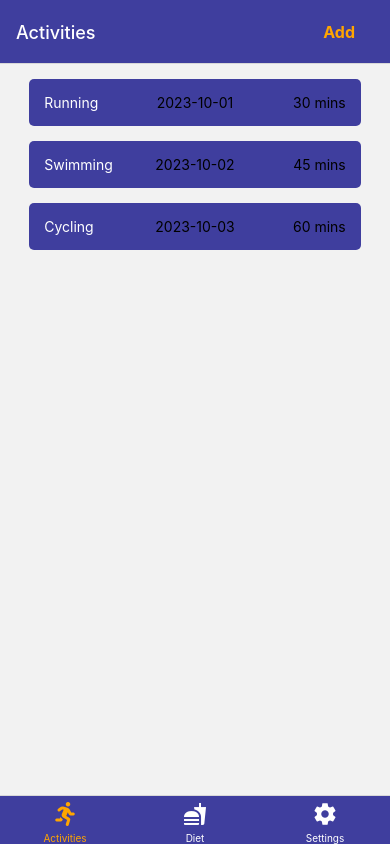
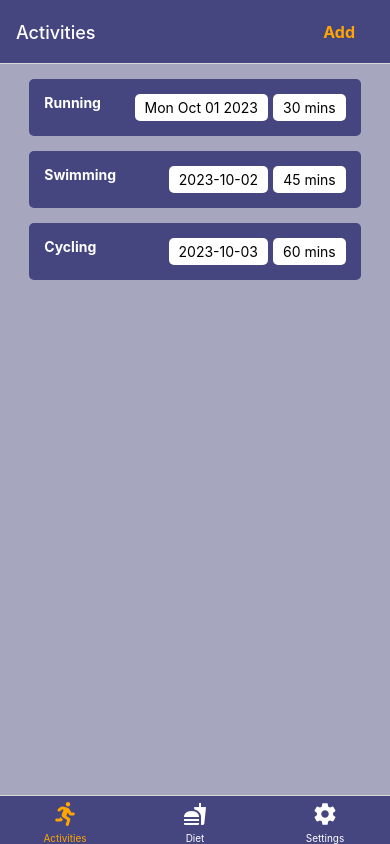
Before and after one commit to daodaojiang622/daodaojiang622-CS5520-FA2024-Vancouver-Assignment2, a React Native app in the folder activity_diet_tracker_app/: screen / in a window 390 px wide. Built offline with nearby package versions, Linux system fonts and the light colour scheme.

Commit message:
complete stying for activities

```diff
--- a/activity_diet_tracker_app/App.js
+++ b/activity_diet_tracker_app/App.js
@@ -58,10 +58,10 @@ function BottomTabs() {
 
         ),
         tabBarStyle: {
-          backgroundColor: '#3f3e9e',
+          backgroundColor: '#454580',
         },
         headerStyle: {
-          backgroundColor: "#3f3e9e",
+          backgroundColor: "#454580",
         },
         tabBarActiveTintColor: 'orange',
         tabBarInactiveTintColor: 'white',
@@ -102,9 +102,8 @@ export default function App() {
         initialRouteName="BottomTabs"
         screenOptions={{
           headerStyle: {
-            backgroundColor: '#3f3e9e',
+            backgroundColor: '#454580',
           },
-          headerTintColor: 'white',
         }}
       >
         <Stack.Screen
@@ -130,7 +129,7 @@ export default function App() {
 const styles = StyleSheet.create({
   screenContainer: {
     flex: 1,
-    backgroundColor: background, // Set the background color to #bf6332
+    backgroundColor: '#a6a6bf'
   },
   addButtonText: {
     color: 'orange',
--- a/activity_diet_tracker_app/Components/TabBarIcon.js
+++ b/activity_diet_tracker_app/Components/TabBarIcon.js
@@ -24,7 +24,6 @@ const TabBarIcon = ({ routeName, iconStyle }) => {
 const styles = StyleSheet.create({
   icon: {
     fontSize: 24,
-    color: 'white',
   },
 });
 
--- a/activity_diet_tracker_app/Screens/ActivitiesScreen.js
+++ b/activity_diet_tracker_app/Screens/ActivitiesScreen.js
@@ -2,7 +2,7 @@ import React from 'react';
 import { View, Text, StyleSheet, FlatList } from 'react-native';
 
 const activities = [
-  { id: '1', name: 'Running', date: '2023-10-01', duration: '30 mins' },
+  { id: '1', name: 'Running', date: 'Mon Oct 01 2023', duration: '30 mins' },
   { id: '2', name: 'Swimming', date: '2023-10-02', duration: '45 mins' },
   { id: '3', name: 'Cycling', date: '2023-10-03', duration: '60 mins' },
 ];
@@ -10,8 +10,12 @@ const activities = [
 const ActivityItem = ({ name, date, duration }) => (
   <View style={styles.activityContainer}>
     <Text style={styles.name}>{name}</Text>
-    <Text style={styles.date}>{date}</Text>
-    <Text style={styles.duration}>{duration}</Text>
+    <View style={styles.dateContainer}>
+      <Text style={styles.date}>{date}</Text>
+    </View>
+    <View style={styles.durationContainer}>
+      <Text style={styles.duration}>{duration}</Text>
+    </View>
   </View>
 );
 
@@ -32,7 +36,7 @@ const styles = StyleSheet.create({
     flexDirection: 'row',
     justifyContent: 'space-between',
     padding: 15,
-    backgroundColor: '#3f3e9e',
+    backgroundColor: '#454580',
     borderRadius: 5,
     width: '85%',
     alignSelf: 'center',
@@ -42,6 +46,7 @@ const styles = StyleSheet.create({
     flex: 1,
     textAlign: 'left',
     color: 'white',
+    fontWeight: 'bold',
   },
   date: {
     flex: 1,
@@ -51,6 +56,21 @@ const styles = StyleSheet.create({
     flex: 1,
     textAlign: 'right',
   },
+  dateContainer: {
+    backgroundColor: 'white',
+    borderRadius: 5,
+    padding: 5,
+    width: 'auto',
+    marginHorizontal: 5,
+    paddingHorizontal: 10,
+  },
+  durationContainer: {
+    backgroundColor: 'white',
+    borderRadius: 5,
+    padding: 5,
+    width: 'auto',
+    paddingHorizontal: 10,
+  },
 });
 
 export default ActivitiesScreen;
```
